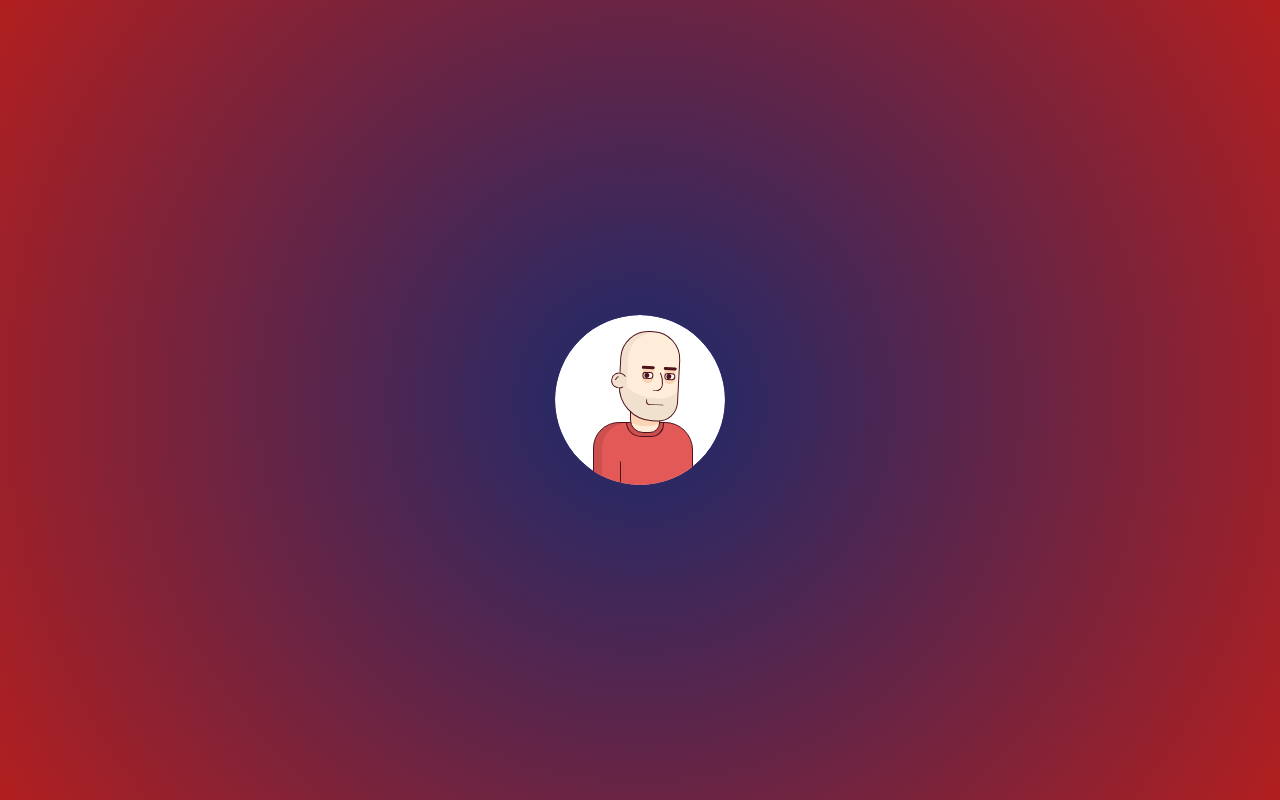
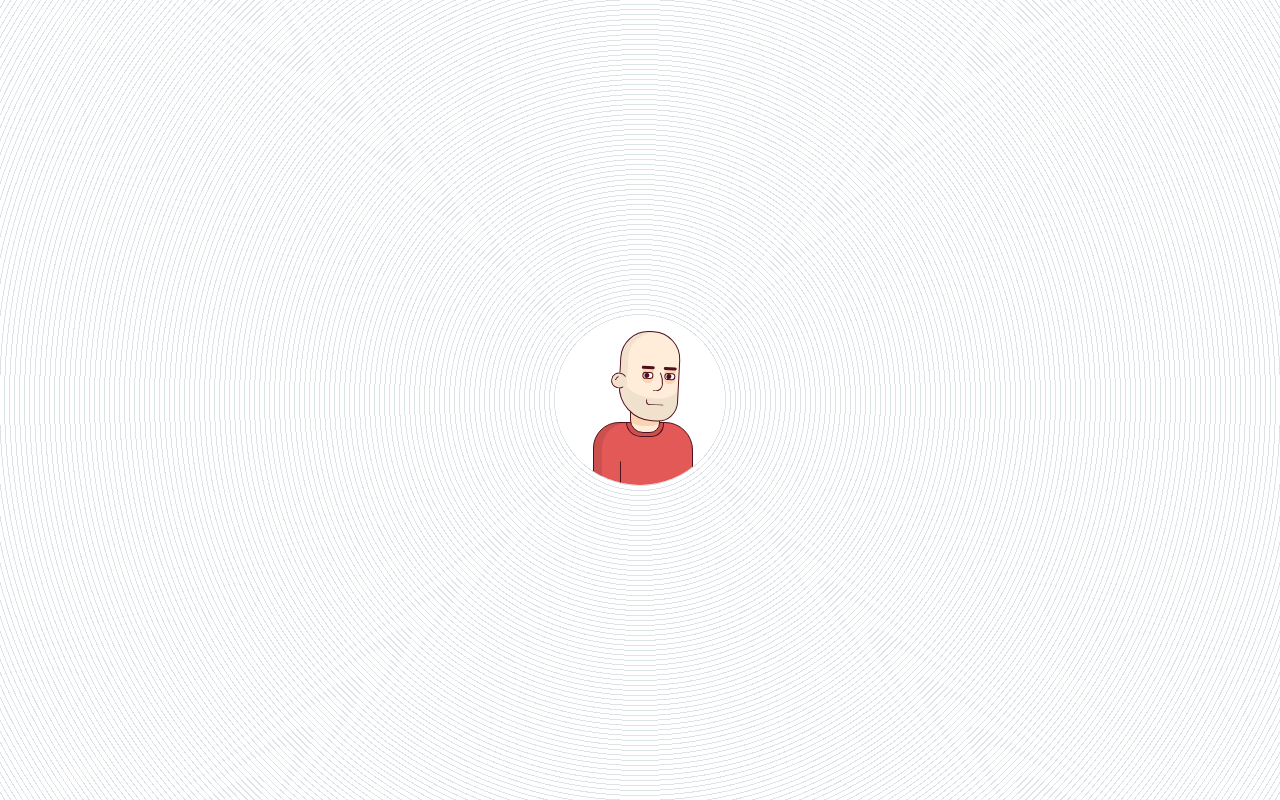
Before and after one commit to lsmantuan/desenho-css, a plain HTML site: page index.html in a window 1280 px wide. Drawn offline with Linux system fonts and the light colour scheme.

Commit message:
Alterações no Fundo

```diff
--- a/index.html
+++ b/index.html
@@ -21,7 +21,12 @@
         html, body {
             width: 100%;
             height: 100%;
-            background-image: radial-gradient(circle, #1a2a6c, #b21f1f);
+            background-image: repeating-radial-gradient(
+                            circle,
+                            rgba(128, 158, 173, 0.15),
+                            rgba(128, 158, 173, 0.15) 1px,
+                            white 1px,
+                            white 5px);
         }
 
         * {
```
Also changed, not shown: logo.jpg (deleted).
